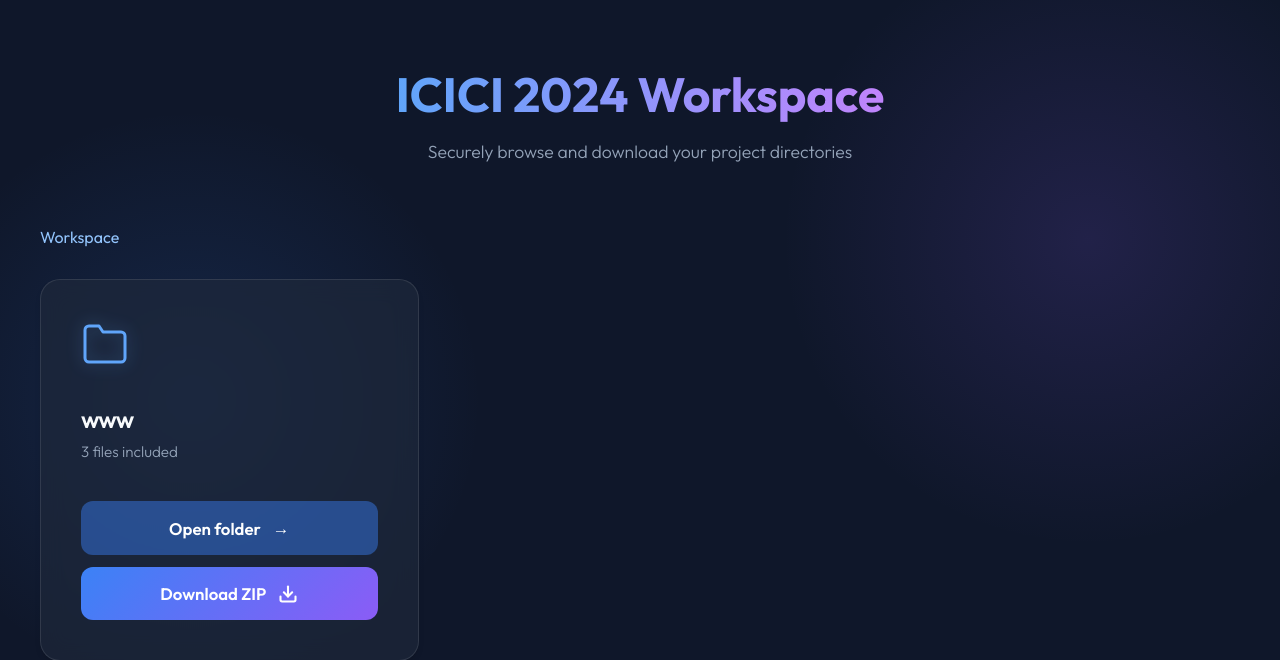
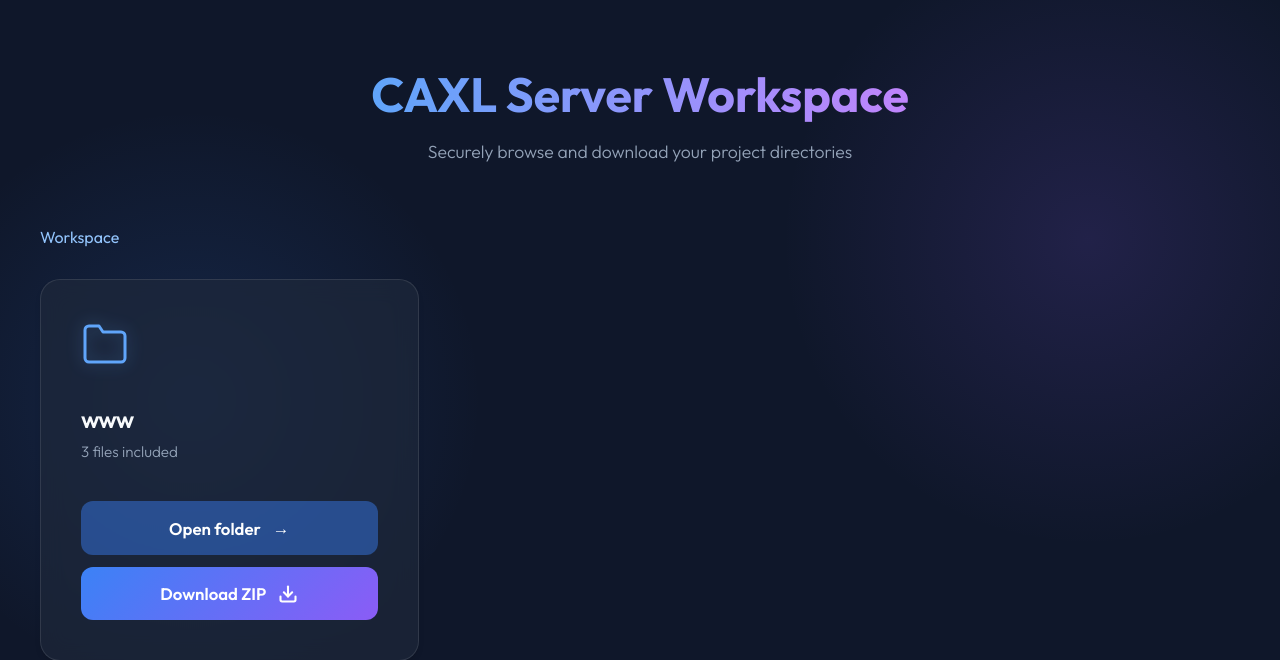
Before and after one commit to Saikrishnaz/Sever_dir_downloader, a Flask app: page / in a window 1280 px wide. Shown: the top 660 px of the page. Run offline with Flask 3, Linux system fonts and the light colour scheme.

Commit message:
name updated

```diff
--- a/templates/index.html
+++ b/templates/index.html
@@ -293,7 +293,7 @@
 </head>
 <body>
     <div class="header">
-        <h1>ICICI 2024 Workspace</h1>
+        <h1>CAXL Server Workspace</h1>
         <p>Securely browse and download your project directories</p>
     </div>
 
```
